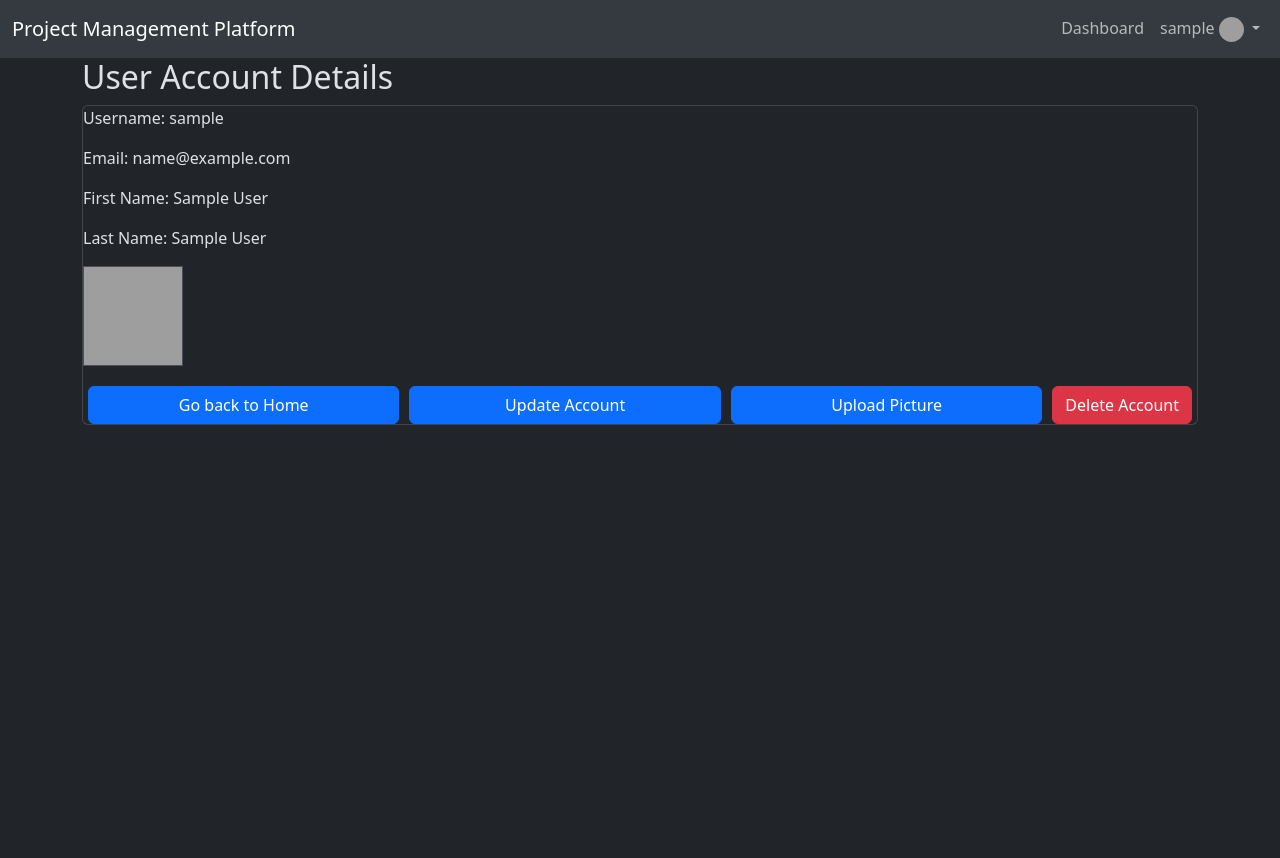
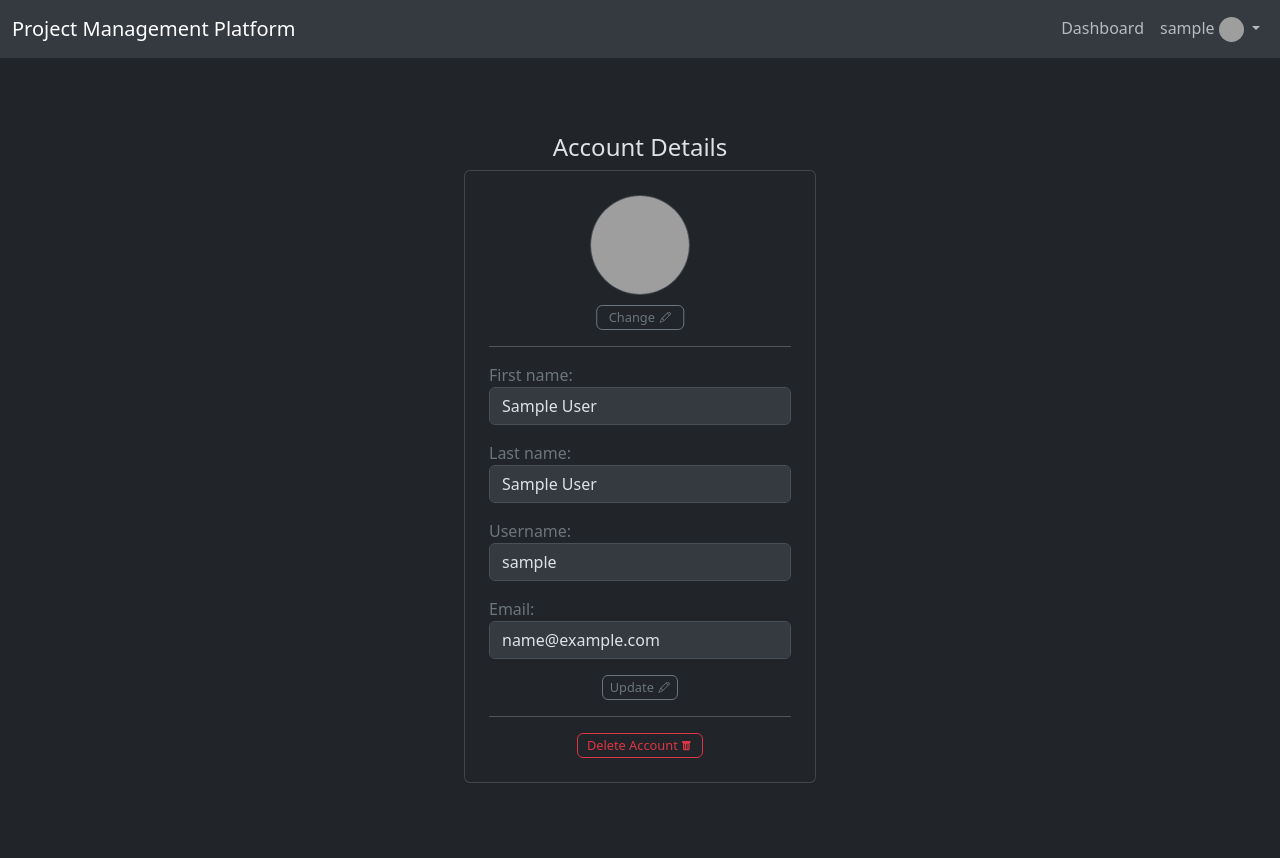
Before and after one commit to GitZol/pmp, a PHP site: page /account.php in a window 1280 px wide. Before the commit the page ends 425 px from the top, so only its background shows below. Run offline with PHP 8.4, Linux system fonts and the light colour scheme; the visitor is signed in with stand-in values (Sample User, id 1); grey boxes are pictures that could not be loaded.

Commit message:
Revamped Accounts Page. PFP File Deletion.

```diff
--- a/account.php
+++ b/account.php
@@ -8,6 +8,7 @@
     <link rel="stylesheet" href="https://cdnjs.cloudflare.com/ajax/libs/font-awesome/5.15.4/css/all.min.css">
     <link rel="stylesheet" href="styles.css">
     <script src="https://cdn.jsdelivr.net/npm/bootstrap@5.3.2/dist/js/bootstrap.bundle.min.js" integrity="sha384-C6RzsynM9kWDrMNeT87bh95OGNyZPhcTNXj1NW7RuBCsyN/o0jlpcV8Qyq46cDfL" crossorigin="anonymous"></script>
+
     <style>
         #updateForm {
             display: none;
@@ -22,13 +23,21 @@
             flex: 1;
             margin: 0 5px;
         }
+        .center {
+            position: absolute;
+            left:50%;
+            transform: translateX(-50%);
+            -webkit-transform: translateX(-50%);
+        }
     </style>
+
 </head>
 <body>
 <?php session_start(); include 'navbar.php'; ?>
-<div class="container">
-        <h2>User Account Details</h2>
-        <div class="card">
+
+<div class="container d-flex flex-column align-items-center justify-content-center vh-100">
+    <h4>Account Details</h4>
+    <div class="card border-1 p-4" style="width: 22rem;">
         <?php
         if (!isset($_SESSION["UserID"])) {
             header("Location: login.php");
@@ -58,96 +67,127 @@
 
         if ($result->num_rows > 0) {
             $row = $result->fetch_assoc();
-                echo "<p>Username: " . $row["Username"] . "</p>";
-                echo "<p>Email: " . $row["Email"] . "</p>";
-                echo "<p>First Name: " . $row["FirstName"] . "</p>";
-                echo "<p>Last Name: " . $row["LastName"] . "</p>";
-                echo "<img class='border border-1' height='100' width='100' style='object-fit: cover;' src='img/pfp/" . $row["PFPName"] . "' alt='Image'>";
+            echo "<img class='border border-1 rounded-circle center' height='100' width='100' style='object-fit: cover;' src='img/pfp/" . $row["PFPName"] . "' alt='Image'>";
         } else {
             echo "User not found.";
         }
 
         $mysqli->close();
         ?>
-            <div class="btn-container">
-                <a href="home.php" class="btn btn-primary">Go back to Home</a>
 
-                <button class="btn btn-primary" onclick="toggleUpdateForm()">Update Account</button>
+        <button onclick="togglePFP()" class="text-decoration-none btn btn-outline-secondary col-3 center" style="--bs-btn-padding-y: .12rem; --bs-btn-padding-x: .3rem; --bs-btn-font-size: .80rem; margin-top: 110px;">Change
+        <svg xmlns="http://www.w3.org/2000/svg" width="13" height="13" fill="currentColor" class="bi bi-pencil" viewBox="-2 1 18 18">
+            <path d="M12.146.146a.5.5 0 0 1 .708 0l3 3a.5.5 0 0 1 0 .708l-10 10a.5.5 0 0 1-.168.11l-5 2a.5.5 0 0 1-.65-.65l2-5a.5.5 0 0 1 .11-.168l10-10zM11.207 2.5 13.5 4.793 14.793 3.5 12.5 1.207zm1.586 3L10.5 3.207 4 9.707V10h.5a.5.5 0 0 1 .5.5v.5h.5a.5.5 0 0 1 .5.5v.5h.293zm-9.761 5.175-.106.106-1.528 3.821 3.821-1.528.106-.106A.5.5 0 0 1 5 12.5V12h-.5a.5.5 0 0 1-.5-.5V11h-.5a.5.5 0 0 1-.468-.325z"/>
+        </svg>
+        </button>
 
-                <button class="btn btn-primary" onclick="togglePFP()">Upload Picture</button>
-
-                <form id="deleteForm" action="delete_account.php" method="post" onsubmit="return confirm('Are you sure you want to delete your account? This action cannot be undone.');">
-                    <input type="submit" class="btn btn-danger" value="Delete Account">
-                </form>
-            </div>
+        <hr class="hr hr-blurry" style="margin-top:50%;"/>
 
         <div id="uploadPFP" style="display: none;">
             <form action="uploadpfp.php" method="POST" enctype="multipart/form-data">
-                    <div class="mb-3">
-                        <label for="uploadPFP" class="form-label">Profile Picture:</label>
+                <div class="d-flex flex-column align-items-center justify-content-center">
                     <input type="file" class="form-control" name="uploadPFP" value=""/>
-                        <button type="submit" class="btn btn-primary">Upload Picture</button>
+                    <button type="submit" class="text-decoration-none btn btn-outline-primary col-3" style="--bs-btn-padding-y: .12rem; --bs-btn-padding-x: .3rem; --bs-btn-font-size: .75rem; margin-top: 10px;">Upload
+                    <svg xmlns="http://www.w3.org/2000/svg" width="12" height="12" fill="currentColor" class="bi bi-floppy2-fill" viewBox="-4 0 20 20">
+                    <path d="M12 2h-2v3h2z"/>
+                    <path d="M1.5 0A1.5 1.5 0 0 0 0 1.5v13A1.5 1.5 0 0 0 1.5 16h13a1.5 1.5 0 0 0 1.5-1.5V2.914a1.5 1.5 0 0 0-.44-1.06L14.147.439A1.5 1.5 0 0 0 13.086 0zM4 6a1 1 0 0 1-1-1V1h10v4a1 1 0 0 1-1 1zM3 9h10a1 1 0 0 1 1 1v5H2v-5a1 1 0 0 1 1-1"/>
+                    </svg>
+                    </button>
                 </div>
             </form>
         </div>
 
-            <div id="updateForm" style="display: none;">
+        <hr class="hr hr-blurry" style="display: none;" id="pfpFormBar"/>
+
         <form action="update_account.php" method="post">
             <div class="mb-3">
-                        <label for="updateUsername" class="form-label">Username:</label>
-                        <input type="text" class="form-control" id="updateUsername" name="updateUsername" value="<?php echo $row["Username"]; ?>" required>
+                <label for="firstName" class="text-secondary" style="font-weight: 500;">First name:</label>
+                <input id="firstName" name="firstName" type="text" class="form-control" value="<?php echo $row["FirstName"]; ?>" disabled="disabled"/>
+            </div>
+            <div class="mb-3">
+                <label for="lastName" class="text-secondary" style="font-weight: 500;">Last name:</label>
+                <input id="lastName" name="lastName" type="text" class="form-control" value="<?php echo $row["LastName"]; ?>" disabled="disabled"/>
+            </div>
+            <div class="mb-3">
+                <label for="username" class="text-secondary" style="font-weight: 500;">Username:</label>
+                <input id="username" name="username" type="text" class="form-control" value="<?php echo $row["Username"]; ?>" disabled="disabled"/>
+            </div>
+            <div class="mb-3">
+                <label for="email" class="text-secondary" style="font-weight: 500;">Email:</label>
+                <input id="email" name="email" type="text" class="form-control" value="<?php echo $row["Email"]; ?>" disabled="disabled"/>
             </div>
 
+            <div id="passwordForm" style="display: none;">
                 <div class="mb-3">
-                        <label for="updateFirstName" class="form-label">First Name:</label>
-                        <input type="text" class="form-control" id="updateFirstName" name="updateFirstName" value="<?php echo $row["FirstName"]; ?>" required>
-                    </div>
-
-                    <div class="mb-3">
-                        <label for="updateLastName" class="form-label">Last Name:</label>
-                        <input type="text" class="form-control" id="updateLastName" name="updateLastName" value="<?php echo $row["LastName"]; ?>" required>
-                    </div>
-
-                    <div class="mb-3">
-                        <label for="updateEmail" class="form-label">Email:</label>
-                        <input type="email" class="form-control" id="updateEmail" name="updateEmail" value="<?php echo $row["Email"]; ?>" required>
-                    </div>
-
-                    <div class="mb-3">
-                        <label for="oldPassword" class="form-label">Old Password:</label>
+                    <label for="oldPassword" class="text-secondary" style="font-weight: 500;">Old Password:</label>
                     <input type="password" class="form-control" id="oldPassword" name="oldPassword">
                 </div>
 
                 <div class="mb-3">
-                        <label for="newPassword" class="form-label">New Password:</label>
+                    <label for="newPassword" class="text-secondary" style="font-weight: 500;">New Password:</label>
                     <input type="password" class="form-control" id="newPassword" name="newPassword">
                 </div>
 
                 <div class="mb-3">
-                        <label for="confirmPassword" class="form-label">Confirm Password:</label>
+                    <label for="confirmPassword" class="text-secondary" style="font-weight: 500;">Confirm Password:</label>
                     <input type="password" class="form-control" id="confirmPassword" name="confirmPassword">
                 </div>
-
-                    <input type="submit" name="updateDetails" class="btn btn-primary" value="Update">
-                </form>
+                <div class="d-flex flex-column align-items-center justify-content-center">
+                    <button type="submit" name="UpdateDetails" class="text-decoration-none btn btn-outline-primary col-3" style="--bs-btn-padding-y: .12rem; --bs-btn-padding-x: .3rem; --bs-btn-font-size: .75rem; margin-bottom: 20px;">Save
+                    <svg xmlns="http://www.w3.org/2000/svg" width="12" height="12" fill="currentColor" class="bi bi-floppy2-fill" viewBox="-4 0 20 20">
+                    <path d="M12 2h-2v3h2z"/>
+                    <path d="M1.5 0A1.5 1.5 0 0 0 0 1.5v13A1.5 1.5 0 0 0 1.5 16h13a1.5 1.5 0 0 0 1.5-1.5V2.914a1.5 1.5 0 0 0-.44-1.06L14.147.439A1.5 1.5 0 0 0 13.086 0zM4 6a1 1 0 0 1-1-1V1h10v4a1 1 0 0 1-1 1zM3 9h10a1 1 0 0 1 1 1v5H2v-5a1 1 0 0 1 1-1"/>
+                    </svg>
+                    </button>
                 </div>
             </div>
+        </form>
+        <div class="d-flex flex-column align-items-center justify-content-center">
+            <button onclick="toggleForm()" class="text-decoration-none btn btn-outline-secondary col-3" style="--bs-btn-padding-y: .12rem; --bs-btn-padding-x: .3rem; --bs-btn-font-size: .80rem;">Update
+            <svg xmlns="http://www.w3.org/2000/svg" width="13" height="13" fill="currentColor" class="bi bi-pencil" viewBox="-2 1 18 18">
+                <path d="M12.146.146a.5.5 0 0 1 .708 0l3 3a.5.5 0 0 1 0 .708l-10 10a.5.5 0 0 1-.168.11l-5 2a.5.5 0 0 1-.65-.65l2-5a.5.5 0 0 1 .11-.168l10-10zM11.207 2.5 13.5 4.793 14.793 3.5 12.5 1.207zm1.586 3L10.5 3.207 4 9.707V10h.5a.5.5 0 0 1 .5.5v.5h.5a.5.5 0 0 1 .5.5v.5h.293zm-9.761 5.175-.106.106-1.528 3.821 3.821-1.528.106-.106A.5.5 0 0 1 5 12.5V12h-.5a.5.5 0 0 1-.5-.5V11h-.5a.5.5 0 0 1-.468-.325z"/>
+            </svg>
+            </button>
         </div>
+        <hr class="hr hr-blurry"/>
+
+        <form class="d-flex flex-column align-items-center justify-content-center" id="deleteForm" action="delete_account.php" method="post" onsubmit="return confirm('Are you sure you want to delete your account? This action cannot be undone.');">
+            <button type="submit" class="text-decoration-none btn btn btn-outline-danger col-5" style="--bs-btn-padding-y: .12rem; --bs-btn-padding-x: .3rem; --bs-btn-font-size: .80rem;">Delete Account
+            <svg xmlns="http://www.w3.org/2000/svg" width="12" height="12" fill="currentColor" class="bi bi-trash-fill" viewBox="0 1 18 18">
+                <path d="M2.5 1a1 1 0 0 0-1 1v1a1 1 0 0 0 1 1H3v9a2 2 0 0 0 2 2h6a2 2 0 0 0 2-2V4h.5a1 1 0 0 0 1-1V2a1 1 0 0 0-1-1H10a1 1 0 0 0-1-1H7a1 1 0 0 0-1 1zm3 4a.5.5 0 0 1 .5.5v7a.5.5 0 0 1-1 0v-7a.5.5 0 0 1 .5-.5M8 5a.5.5 0 0 1 .5.5v7a.5.5 0 0 1-1 0v-7A.5.5 0 0 1 8 5m3 .5v7a.5.5 0 0 1-1 0v-7a.5.5 0 0 1 1 0"/>
+            </svg>
+            </button>
+        </form>
+
+    </div>
+</div>
+
 <script>
-    function toggleUpdateForm() {
-        var form = document.getElementById("updateForm");
+    function toggleForm() {
+        var form = document.getElementById("passwordForm");
         if (form.style.display === "none" || form.style.display === "") {
             form.style.display = "block";
+            document.getElementById("firstName").disabled = false;
+            document.getElementById("lastName").disabled = false;
+            document.getElementById("username").disabled = false;
+            document.getElementById("email").disabled = false;
         } else {
             form.style.display = "none";
+            document.getElementById("firstName").disabled = true;
+            document.getElementById("lastName").disabled = true;
+            document.getElementById("username").disabled = true;
+            document.getElementById("email").disabled = true;
         }
     }
     function togglePFP() {
         var form = document.getElementById("uploadPFP");
-        if (form.style.display === "none" || form.style.display === "") {
+        var bar = document.getElementById("pfpFormBar");
+        if ((form.style.display === "none" || form.style.display === "") && (bar.style.display === "none" || bar.style.display === "")) {
             form.style.display = "block";
+            bar.style.display = "block";
         } else {
             form.style.display = "none";
+            bar.style.display = "none";
         }
     }
 </script>
```
Also changed, not shown: delete_account.php (+11 -0 lines), update_account.php (+8 -8 lines). Lines whose indentation alone changed are shown as unchanged.
